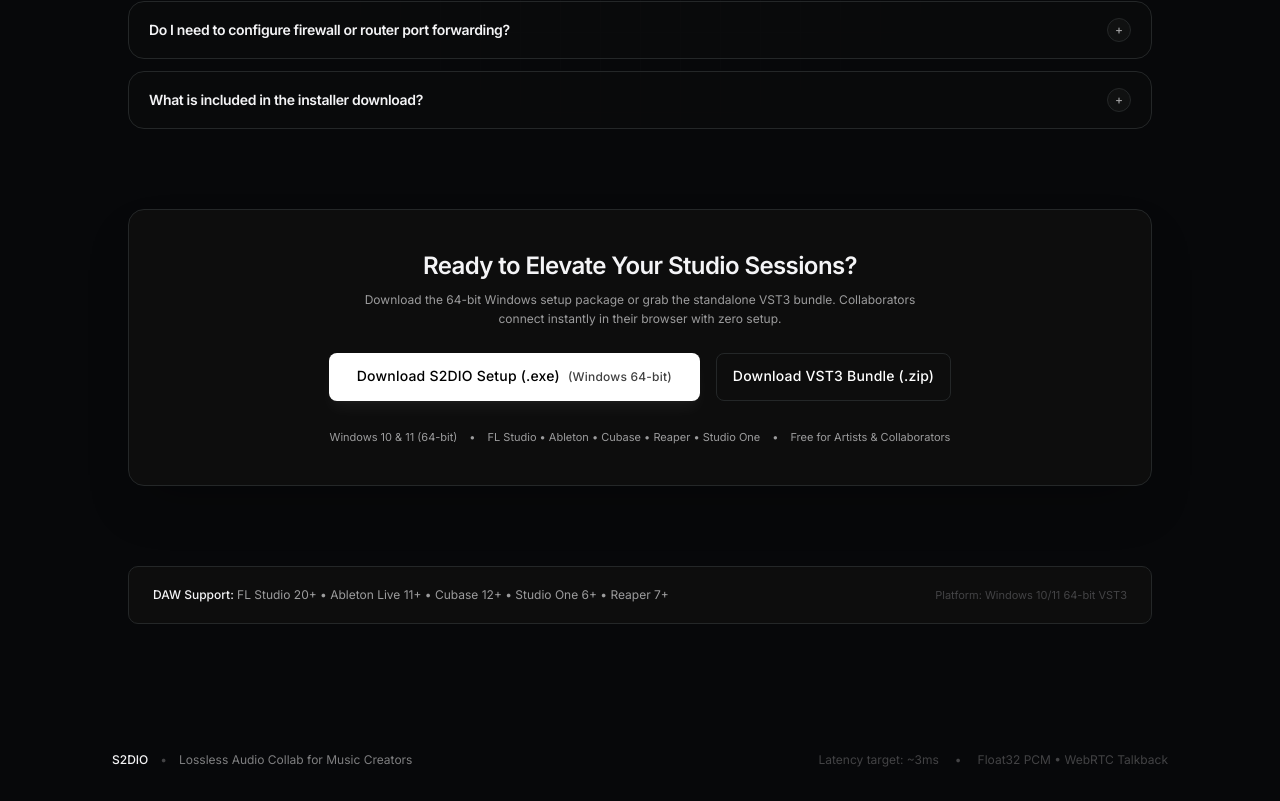
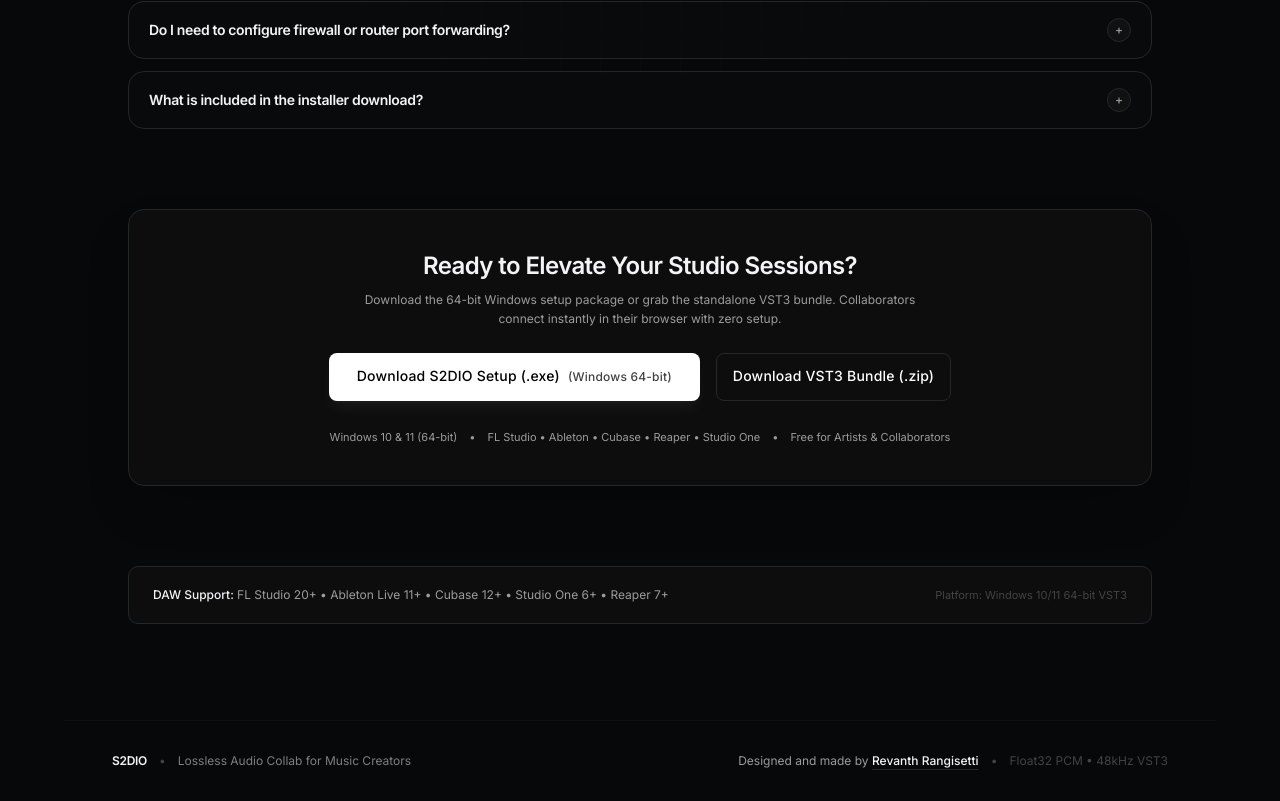
Before and after one commit to rogueexxxx-del/s2dio, a Next.js app: page / in a window 1280 px wide. Shown: the part 2328-3129 px from the top of the page. Built offline with nearby package versions, Linux system fonts and the light colour scheme; no server answers.

Commit message:
feat(footer): add designed and made by Revanth Rangisetti linked to portfolio (roguex.art)

```diff
--- a/desktop-app/ui/index.html
+++ b/desktop-app/ui/index.html
@@ -1847,6 +1847,10 @@
       <div style="display:flex; gap:12px; margin-top:6px;">
         <button class="btn-submit" id="btnSaveProfile" style="flex:2; height:42px; border-radius:8px; margin-top:0;">Save Profile</button>
         <button id="btnSignOutProfile" style="flex:1; height:42px; border-radius:8px; display:flex; align-items:center; justify-content:center; background:rgba(255,87,87,0.08); border:1px solid rgba(255,87,87,0.3); color:#ff6b6b; font-size:13px; font-weight:600; cursor:pointer; transition:all 0.15s ease;">Sign Out</button>
+      </div>
+
+      <div style="margin-top:14px; padding-top:12px; border-top:1px solid var(--hairline); text-align:center; font-size:11px; color:var(--mute);">
+        Designed and made by <a href="https://www.roguex.art" target="_blank" rel="noopener noreferrer" style="color:var(--white); text-decoration:underline; text-underline-offset:3px;">Revanth Rangisetti</a>
       </div>
     </div>
   </div>
--- a/src/app/page.tsx
+++ b/src/app/page.tsx
@@ -520,17 +520,27 @@
       </main>
 
       {/* Clean Studio Footer (Max-W Framed, Responsive Stacking) */}
-      <footer className="w-full max-w-6xl mx-auto py-8 px-4 sm:px-6 md:px-12 bg-transparent text-xs text-mute/80 flex flex-col sm:flex-row items-center justify-between gap-4 text-center sm:text-left">
+      <footer className="w-full max-w-6xl mx-auto py-8 px-4 sm:px-6 md:px-12 bg-transparent text-xs text-mute/80 flex flex-col sm:flex-row items-center justify-between gap-4 text-center sm:text-left border-t border-hairline/30">
         <div className="flex flex-wrap items-center justify-center sm:justify-start gap-2 sm:gap-3">
-          <span className="text-ink font-medium">S2DIO</span>
+          <span className="text-ink font-semibold tracking-tight">S2DIO</span>
           <span className="text-stone">•</span>
           <span>Lossless Audio Collab for Music Creators</span>
         </div>
 
-        <div className="flex flex-wrap items-center justify-center sm:justify-end gap-2 sm:gap-4 text-stone">
-          <span>Latency target: ~3ms</span>
-          <span className="hidden xs:inline">•</span>
-          <span>Float32 PCM • WebRTC Talkback</span>
+        <div className="flex flex-wrap items-center justify-center sm:justify-end gap-2 sm:gap-3 text-mute">
+          <span>
+            Designed and made by{" "}
+            <a
+              href="https://www.roguex.art"
+              target="_blank"
+              rel="noopener noreferrer"
+              className="text-ink hover:text-accent-green font-medium transition-colors underline underline-offset-4 decoration-hairline hover:decoration-accent-green"
+            >
+              Revanth Rangisetti
+            </a>
+          </span>
+          <span className="hidden xs:inline text-stone">•</span>
+          <span className="text-stone">Float32 PCM • 48kHz VST3</span>
         </div>
       </footer>
 
```
Also changed, not shown: 1 other file (tests, documents, lock files or other folders).
